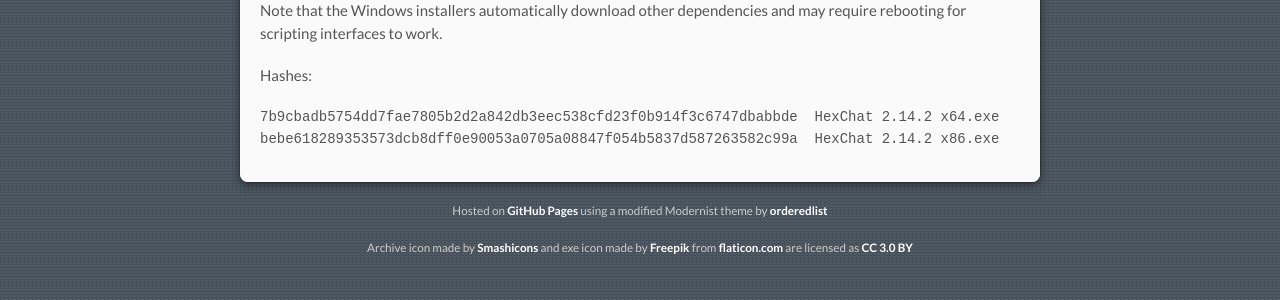
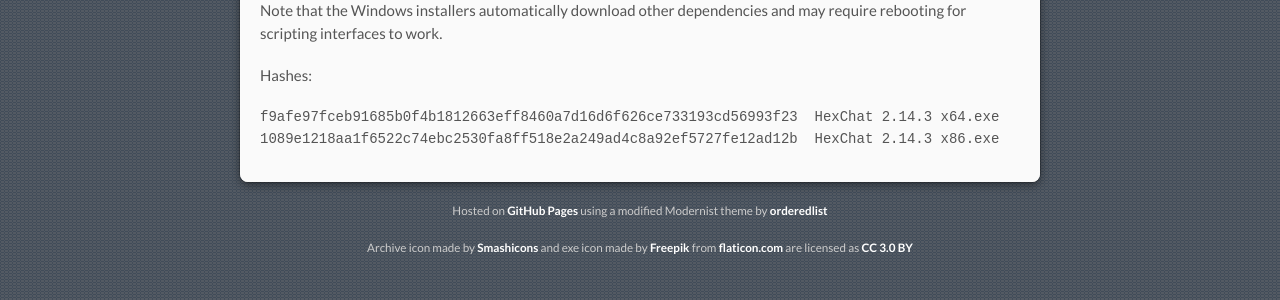
Before and after one commit to hexchat/hexchat.github.com, a Jekyll site: the page built from downloads.md, in a window 1280 px wide. Shown: the part 702-1002 px from the top of the page. Built offline with Jekyll 4.4.1, drawn with Linux system fonts in a browser that asks for light colours.

Commit message:
Update downloads.md

````diff
--- a/downloads.md
+++ b/downloads.md
@@ -36,6 +36,6 @@
 Hashes:
 
 ```
-7b9cbadb5754dd7fae7805b2d2a842db3eec538cfd23f0b914f3c6747dbabbde  HexChat 2.14.2 x64.exe
-bebe618289353573dcb8dff0e90053a0705a08847f054b5837d587263582c99a  HexChat 2.14.2 x86.exe
+f9afe97fceb91685b0f4b1812663eff8460a7d16d6f626ce733193cd56993f23  HexChat 2.14.3 x64.exe
+1089e1218aa1f6522c74ebc2530fa8ff518e2a249ad4c8a92ef5727fe12ad12b  HexChat 2.14.3 x86.exe
 ```
````
